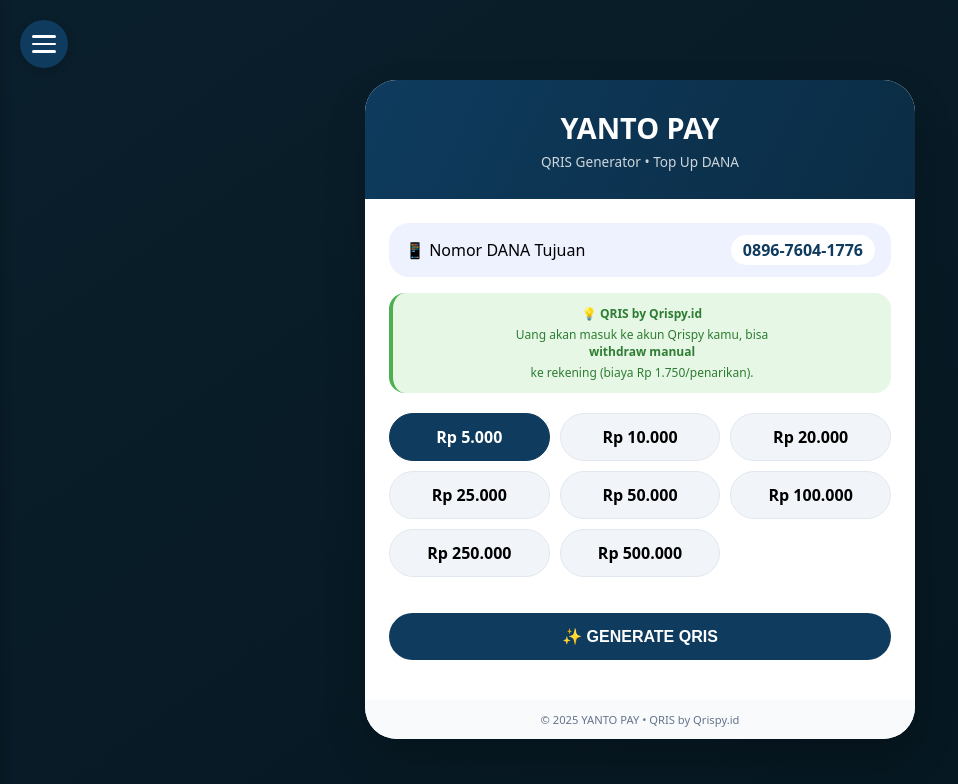
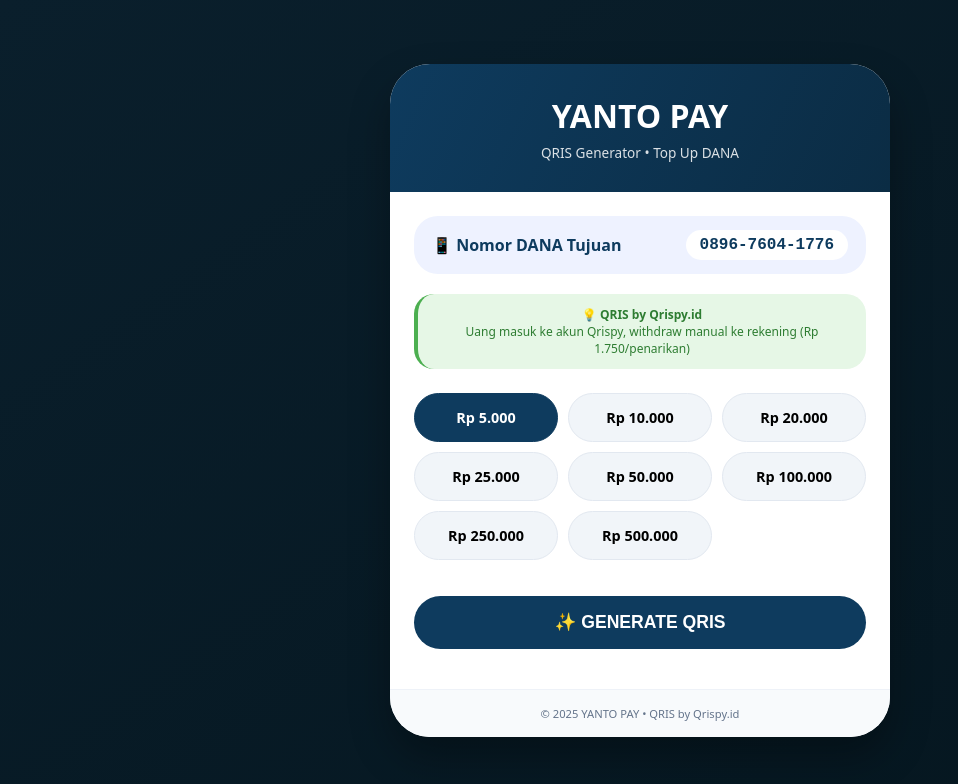
Before and after one commit to yantoddddd/yantoooooopay, a website: page public/index.html in a window 1280 px wide. Shown: the whole page, without its empty margins (0-958 px from the left). Drawn offline with Linux system fonts and the light colour scheme.

Commit message:
Update index.html

```diff
--- a/public/index.html
+++ b/public/index.html
@@ -5,74 +5,245 @@
     <meta name="viewport" content="width=device-width, initial-scale=1.0, user-scalable=yes">
     <title>YANTO PAY - QRIS Generator</title>
     <style>
-        *{margin:0;padding:0;box-sizing:border-box}
-        body{background:linear-gradient(145deg,#0a1f2c,#05161f);font-family:system-ui;min-height:100vh;padding:20px}
+        * {
+            margin: 0;
+            padding: 0;
+            box-sizing: border-box;
+        }
 
-        /* HAMBURGER MENU */
-        .hamburger{position:fixed;top:20px;left:20px;z-index:1001;background:#0e3b5e;border:none;width:48px;height:48px;border-radius:50%;display:flex;flex-direction:column;justify-content:center;align-items:center;gap:5px;cursor:pointer;box-shadow:0 2px 8px rgba(0,0,0,0.2)}
-        .hamburger span{width:24px;height:2.5px;background:#fff;border-radius:2px}
+        body {
+            background: linear-gradient(145deg, #0a1f2c, #05161f);
+            font-family: system-ui, -apple-system, 'Segoe UI', sans-serif;
+            min-height: 100vh;
+            padding: 20px;
+            display: flex;
+            justify-content: center;
+            align-items: center;
+        }
 
-        /* SIDEBAR */
-        .sidebar{position:fixed;top:0;left:-280px;width:280px;height:100%;background:#0e3b5e;z-index:1000;transition:left 0.3s;box-shadow:2px 0 10px rgba(0,0,0,0.2)}
-        .sidebar.open{left:0}
-        .sidebar-header{padding:30px 24px;border-bottom:1px solid rgba(255,255,255,0.2)}
-        .sidebar-header h2{color:#fff}
-        .menu-items{list-style:none;padding:0 16px}
-        .menu-items a{display:flex;align-items:center;gap:12px;padding:12px 16px;color:#fff;text-decoration:none;border-radius:12px;margin:4px 0}
-        .menu-items a.active{background:rgba(255,255,255,0.2)}
-        .menu-items a:hover{background:rgba(255,255,255,0.1)}
+        .container {
+            max-width: 500px;
+            width: 100%;
+            background: #fff;
+            border-radius: 40px;
+            overflow: hidden;
+            box-shadow: 0 20px 40px rgba(0, 0, 0, 0.3);
+        }
 
-        /* OVERLAY */
-        .overlay{position:fixed;top:0;left:0;width:100%;height:100%;background:rgba(0,0,0,0.5);z-index:999;display:none}
-        .overlay.show{display:block}
+        .header {
+            background: linear-gradient(115deg, #0e3b5e, #0b2c44);
+            padding: 30px 24px;
+            text-align: center;
+        }
 
-        /* MAIN CONTENT */
-        .container{max-width:550px;margin:60px auto 20px;background:#fff;border-radius:32px;overflow:hidden;box-shadow:0 20px 40px rgba(0,0,0,0.2)}
-        .header{background:linear-gradient(115deg,#0e3b5e,#0b2c44);padding:28px;text-align:center}
-        .header h1{color:#fff;font-size:1.8rem}
-        .header p{color:rgba(255,255,255,0.8);font-size:0.85rem;margin-top:5px}
-        .content{padding:24px}
-        .info-card{background:#eef2ff;border-radius:20px;padding:12px 16px;margin-bottom:16px;display:flex;justify-content:space-between;align-items:center;flex-wrap:wrap}
-        .dana-number{font-weight:800;color:#0e3b5e;background:#fff;padding:4px 12px;border-radius:40px}
+        .header h1 {
+            color: #fff;
+            font-size: 2rem;
+            font-weight: 800;
+        }
 
-        /* INFO QRISPY */
-        .info-qrispy{background:#e6f7e6;border-radius:16px;padding:12px;margin-bottom:20px;font-size:0.75rem;text-align:center;color:#2e7d32;border-left:4px solid #4caf50}
-        .info-qrispy strong{display:block;margin-bottom:4px}
+        .header p {
+            color: rgba(255, 255, 255, 0.85);
+            font-size: 0.85rem;
+            margin-top: 6px;
+        }
 
-        .amount-grid{display:grid;grid-template-columns:repeat(3,1fr);gap:10px;margin:20px 0}
-        .amount-btn{background:#f1f5f9;border:1px solid #e2e8f0;padding:12px;border-radius:40px;text-align:center;font-weight:600;cursor:pointer;transition:all 0.2s}
-        .amount-btn.active{background:#0e3b5e;border-color:#0e3b5e;color:#fff}
-        .pay-btn{width:100%;background:#0e3b5e;border:none;padding:14px;border-radius:40px;color:#fff;font-weight:700;font-size:1rem;cursor:pointer;margin:16px 0}
-        .qr-box{text-align:center;margin-top:20px;padding:20px;background:#f8fafc;border-radius:24px;display:none}
-        .qr-box img{max-width:250px;margin:10px auto;border-radius:12px}
-        .trx-info{background:#f1f5f9;border-radius:16px;padding:12px;margin-top:12px;text-align:left}
-        .trx-row{display:flex;justify-content:space-between;padding:8px 0;border-bottom:1px solid #e2e8f0}
-        .trx-row:last-child{border-bottom:none}
-        .note-withdraw{background:#fff3e0;border-radius:12px;padding:10px;margin-top:12px;font-size:0.7rem;color:#b85c00;text-align:center}
-        .loading{text-align:center;padding:30px;display:none}
-        .spinner{width:35px;height:35px;border:3px solid #e2e8f0;border-top-color:#0e3b5e;border-radius:50%;animation:spin 0.6s linear infinite;margin:0 auto 12px}
-        @keyframes spin{to{transform:rotate(360deg)}}
-        .error-msg{background:#fee2e2;border-radius:16px;padding:12px;color:#dc2626;text-align:center;margin-top:16px;display:none;font-size:0.85rem}
-        .footer{background:#f8fafc;padding:12px;text-align:center;font-size:0.7rem;color:#64748b}
+        .content {
+            padding: 24px;
+        }
+
+        .info-card {
+            background: #eef2ff;
+            border-radius: 24px;
+            padding: 14px 18px;
+            margin-bottom: 20px;
+            display: flex;
+            justify-content: space-between;
+            align-items: center;
+            flex-wrap: wrap;
+            gap: 10px;
+        }
+
+        .info-card span:first-child {
+            font-weight: 600;
+            color: #0e3b5e;
+        }
+
+        .dana-number {
+            font-weight: 800;
+            color: #0e3b5e;
+            background: #fff;
+            padding: 6px 14px;
+            border-radius: 40px;
+            font-family: monospace;
+            font-size: 1rem;
+        }
+
+        .info-qrispy {
+            background: #e6f7e6;
+            border-radius: 20px;
+            padding: 12px;
+            margin-bottom: 24px;
+            font-size: 0.75rem;
+            text-align: center;
+            color: #2e7d32;
+            border-left: 4px solid #4caf50;
+        }
+
+        .amount-grid {
+            display: grid;
+            grid-template-columns: repeat(3, 1fr);
+            gap: 10px;
+            margin: 20px 0;
+        }
+
+        .amount-btn {
+            background: #f1f5f9;
+            border: 1px solid #e2e8f0;
+            padding: 14px 8px;
+            border-radius: 50px;
+            text-align: center;
+            font-weight: 700;
+            cursor: pointer;
+            transition: all 0.2s;
+            font-size: 0.9rem;
+        }
+
+        .amount-btn.active {
+            background: #0e3b5e;
+            border-color: #0e3b5e;
+            color: #fff;
+        }
+
+        .pay-btn {
+            width: 100%;
+            background: #0e3b5e;
+            border: none;
+            padding: 16px;
+            border-radius: 50px;
+            color: #fff;
+            font-weight: 800;
+            font-size: 1.1rem;
+            cursor: pointer;
+            margin: 16px 0;
+            transition: all 0.2s;
+        }
+
+        .pay-btn:hover {
+            background: #1a5a7e;
+            transform: scale(1.02);
+        }
+
+        .pay-btn:disabled {
+            opacity: 0.6;
+            cursor: not-allowed;
+        }
+
+        .qr-box {
+            text-align: center;
+            margin-top: 24px;
+            padding: 20px;
+            background: #f8fafc;
+            border-radius: 28px;
+            display: none;
+        }
+
+        .qr-box img {
+            max-width: 250px;
+            margin: 10px auto;
+            border-radius: 16px;
+            background: #fff;
+            padding: 10px;
+        }
+
+        .trx-info {
+            background: #fff;
+            border-radius: 20px;
+            padding: 14px;
+            margin-top: 16px;
+            text-align: left;
+            border: 1px solid #e2e8f0;
+        }
+
+        .trx-row {
+            display: flex;
+            justify-content: space-between;
+            padding: 8px 0;
+            border-bottom: 1px solid #eef2f8;
+        }
+
+        .trx-row:last-child {
+            border-bottom: none;
+        }
+
+        .trx-label {
+            color: #4b6f8e;
+            font-weight: 500;
+        }
+
+        .trx-value {
+            font-weight: 700;
+            color: #0e3b5e;
+        }
+
+        .note-withdraw {
+            background: #fff3e0;
+            border-radius: 16px;
+            padding: 10px;
+            margin-top: 16px;
+            font-size: 0.7rem;
+            color: #b85c00;
+            text-align: center;
+        }
+
+        .loading {
+            text-align: center;
+            padding: 30px;
+            display: none;
+        }
+
+        .spinner {
+            width: 40px;
+            height: 40px;
+            border: 4px solid #e2e8f0;
+            border-top-color: #0e3b5e;
+            border-radius: 50%;
+            animation: spin 0.8s linear infinite;
+            margin: 0 auto 12px;
+        }
+
+        @keyframes spin {
+            to { transform: rotate(360deg); }
+        }
+
+        .error-msg {
+            background: #fee2e2;
+            border-radius: 20px;
+            padding: 12px;
+            color: #dc2626;
+            text-align: center;
+            margin-top: 20px;
+            display: none;
+            font-size: 0.85rem;
+        }
+
+        .footer {
+            background: #f8fafc;
+            padding: 16px;
+            text-align: center;
+            font-size: 0.7rem;
+            color: #64748b;
+            border-top: 1px solid #eef2f8;
+        }
     </style>
 </head>
 <body>
-    <button class="hamburger" id="hamburgerBtn"><span></span><span></span><span></span></button>
-    <div class="overlay" id="overlay"></div>
-    <div class="sidebar" id="sidebar">
-        <div class="sidebar-header"><h2>YANTO PAY</h2></div>
-        <ul class="menu-items">
-            <li><a href="index.html" class="active">🏠 HOME</a></li>
-            <li><a href="index.html">💰 TOP UP DANA</a></li>
-            <li><a href="games.html">🎮 TOP UP GAMES</a></li>
-        </ul>
-    </div>
-
     <div class="container">
         <div class="header">
             <h1>YANTO PAY</h1>
             <p>QRIS Generator • Top Up DANA</p>
         </div>
+
         <div class="content">
             <div class="info-card">
                 <span>📱 Nomor DANA Tujuan</span>
@@ -80,8 +251,8 @@
             </div>
 
             <div class="info-qrispy">
-                <strong>💡 QRIS by Qrispy.id</strong>
-                Uang akan masuk ke akun Qrispy kamu, bisa <strong>withdraw manual</strong> ke rekening (biaya Rp 1.750/penarikan).
+                💡 <strong>QRIS by Qrispy.id</strong><br>
+                Uang masuk ke akun Qrispy, withdraw manual ke rekening (Rp 1.750/penarikan)
             </div>
 
             <div class="amount-grid" id="amountGrid">
@@ -106,26 +277,22 @@
                 <img id="qrImage" src="" alt="QRIS">
                 <div id="trxInfo" class="trx-info"></div>
                 <div class="note-withdraw">
-                    💰 <strong>Catatan:</strong> Setelah pembayaran, saldo masuk ke akun Qrispy.<br>
-                    Tarik saldo ke rekening melalui dashboard Qrispy (biaya Rp 1.750/penarikan).
+                    💰 Setelah bayar, saldo masuk ke akun Qrispy.<br>
+                    Tarik saldo via dashboard Qrispy (biaya Rp 1.750)
                 </div>
             </div>
 
             <div id="errorMsg" class="error-msg"></div>
         </div>
-        <div class="footer">© 2025 YANTO PAY • QRIS by Qrispy.id</div>
+
+        <div class="footer">
+            © 2025 YANTO PAY • QRIS by Qrispy.id
+        </div>
     </div>
 
     <script>
         const API_URL = "/api/qris";
         let selectedAmount = 5000;
-
-        // Menu hamburger
-        const hamburger = document.getElementById('hamburgerBtn');
-        const sidebar = document.getElementById('sidebar');
-        const overlay = document.getElementById('overlay');
-        hamburger.onclick = () => { sidebar.classList.add('open'); overlay.classList.add('show'); };
-        overlay.onclick = () => { sidebar.classList.remove('open'); overlay.classList.remove('show'); };
 
         // Pilih nominal
         document.querySelectorAll('.amount-btn').forEach(btn => {
@@ -149,6 +316,7 @@
             loadingDiv.style.display = 'block';
             qrBox.style.display = 'none';
             errorMsg.style.display = 'none';
+            generateBtn.disabled = true;
 
             try {
                 const res = await fetch(`${API_URL}?amount=${selectedAmount}`);
@@ -157,20 +325,19 @@
                 if (data.success && data.qrUrl) {
                     qrImage.src = data.qrUrl;
 
-                    let expiredText = '';
+                    let expiredHtml = '';
                     if (data.expiredAt) {
-                        expiredText = `<div class="trx-row"><span>⏰ Kadaluarsa</span><span>${new Date(data.expiredAt).toLocaleString()}</span></div>`;
+                        expiredHtml = `<div class="trx-row"><span class="trx-label">⏰ Kadaluarsa</span><span class="trx-value">${new Date(data.expiredAt).toLocaleString()}</span></div>`;
                     }
                     if (data.expiresIn) {
-                        expiredText += `<div class="trx-row"><span>⏱️ Berlaku</span><span>${Math.floor(data.expiresIn / 60)} menit</span></div>`;
+                        expiredHtml += `<div class="trx-row"><span class="trx-label">⏱️ Berlaku</span><span class="trx-value">${Math.floor(data.expiresIn / 60)} menit</span></div>`;
                     }
 
                     trxInfo.innerHTML = `
-                        <div class="trx-row"><span>💰 Nominal</span><span>Rp ${data.nominal.toLocaleString()}</span></div>
-                        <div class="trx-row"><span>📱 DANA Tujuan</span><span>${data.phone}</span></div>
-                        <div class="trx-row"><span>🆔 Trx ID</span><span>${data.trxId}</span></div>
-                        ${expiredText}
-                        <div class="trx-row"><span>⏰ Waktu</span><span>${new Date(data.timestamp).toLocaleString()}</span></div>
+                        <div class="trx-row"><span class="trx-label">💰 Nominal</span><span class="trx-value">Rp ${data.nominal.toLocaleString()}</span></div>
+                        <div class="trx-row"><span class="trx-label">📱 DANA Tujuan</span><span class="trx-value">${data.phone}</span></div>
+                        <div class="trx-row"><span class="trx-label">🆔 ID Transaksi</span><span class="trx-value">${data.trxId}</span></div>
+                        ${expiredHtml}
                     `;
                     qrBox.style.display = 'block';
                 } else {
@@ -181,6 +348,7 @@
                 errorMsg.style.display = 'block';
             } finally {
                 loadingDiv.style.display = 'none';
+                generateBtn.disabled = false;
             }
         };
     </script>
```
